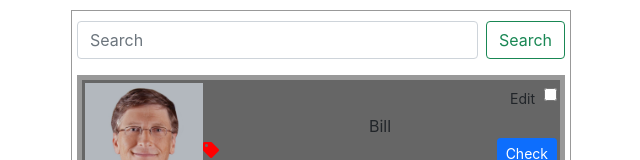
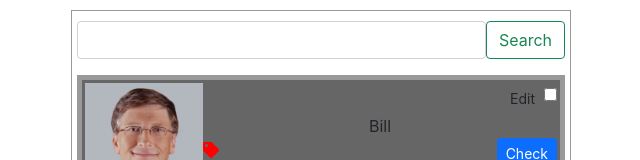
Before and after one commit to adnanros/spad-task, a React (Create React App) app: page / in a window 1280 px wide. Shown: the top 160 px of the page, without its empty margins (11-651 px from the left). Built offline with nearby package versions, Linux system fonts and the light colour scheme.

Commit message:
feat: add Search functionality

```diff
--- a/src/App.js
+++ b/src/App.js
@@ -12,6 +12,7 @@ function App() {
       name: 'Bill',
       familyName: 'Gates',
       birthDate: '1960/09/01',
+      selected: false,
       confirmed: false,
     },
     {
@@ -19,6 +20,7 @@ function App() {
       name: 'Jim',
       familyName: 'Carry',
       birthDate: '1965/09/01',
+      selected: false,
       confirmed: false,
     },
     {
@@ -26,13 +28,16 @@ function App() {
       name: 'John',
       familyName: 'Stovart',
       birthDate: '1970/09/01',
+      selected: false,
       confirmed: false,
     }
   ]);
 
+  const [filteredPersons, setFilteredPersons] = useState(persons);
   const [showAddPerson, setShowAddPerson]= useState(false);
   const [showChecklist, setShowCkeckList] = useState(false);
   const [personToCheckOut, setPersonToCheckOut]= useState({});
+  const [showBySearch, setShowBySearch] = useState(false);
 
   const onAddPerson = ()=> {
     setShowAddPerson(!showAddPerson);
@@ -61,12 +66,28 @@ function App() {
     setPersons(newPersons);
   }
 
+  const filterBySearch = (inputText) => {
+     const newPersons = persons.filter((person)=>{
+      if(inputText === ''){
+        return person;
+      } else {
+        return (person.familyName.toLowerCase().includes(inputText) ||
+                person.name.toLowerCase().includes(inputText));
+      }
+    });
+    setFilteredPersons(newPersons);
+    setShowBySearch(true);
+  }
+
   return (
     <div className="App">
       <div className='container'>
         <div className="main-box">
-          <SearchBox />
-          <Persons persons={persons} onCheck={onCheck}/>
+          <SearchBox filterBySearch={ filterBySearch }/>
+          {!showBySearch &&
+          <Persons persons ={persons} onCheck ={onCheck} />}
+          {showBySearch &&
+          <Persons persons ={filteredPersons} onCheck ={onCheck} />}
           {showAddPerson &&
           <AddPerson onSubmitAddPerson={onSubmitAddPerson} />}
           <button className='btn btn-primary' onClick={onAddPerson}>Add Person</button>
--- a/src/components/Person.js
+++ b/src/components/Person.js
@@ -17,7 +17,7 @@ const Person = ({ person, onCheck }) => {
                     {person.name}
                     <div className='d-flex justify-content-between'>
                         <div>
-                            <i class="fa fa-tag" aria-hidden="true"
+                            <i className="fa fa-tag" aria-hidden="true"
                                 style={{ 'color': person.confirmed ? 'green' : 'red' }}></i>
                         </div>
                         {!person.confirmed &&
--- a/src/components/SearchBox.js
+++ b/src/components/SearchBox.js
@@ -1,9 +1,17 @@
-const SearchBox = () => {
+import { useState } from "react";
+const SearchBox = ({filterBySearch}) => {
+    const [inputText, setInputText] = useState('');
+    const onSubmit = (e)=> {
+        e.preventDefault();
+        filterBySearch(inputText);
+    }
+
     return (
         <div className='mb-3'>
-            <form class="d-flex">
-                <input class="form-control me-2" type="search" placeholder="Search" aria-label="Search" />
-                <button class="btn btn-outline-success" type="submit">Search</button>
+            <form className="d-flex" onSubmit= {(e)=>{onSubmit(e)}}>
+                <input className="form-control" type="text" value={inputText}
+                onChange={(e)=>{setInputText(e.target.value.toLowerCase()); console.log(inputText);}} />
+                <button className="btn btn-outline-success" type="submit" >Search</button>
             </form>
         </div>
     );
```
